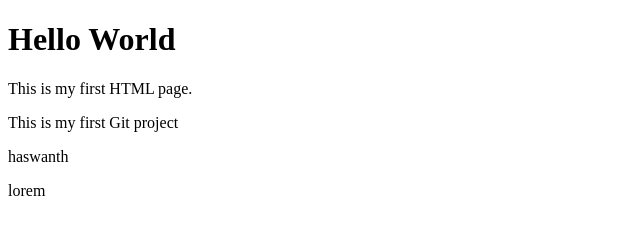
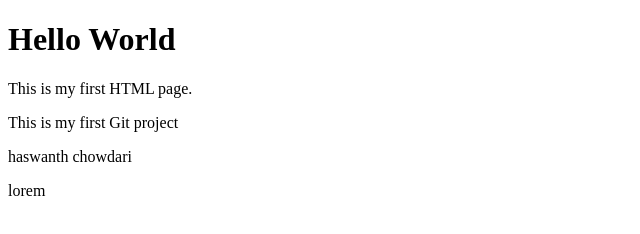
Before and after one commit to Chowdari01/practice, a plain HTML site: page index.html in a window 1280 px wide. Shown: the full height of the page, 0-640 px from the left. Drawn offline with Linux system fonts and the light colour scheme.

Commit message:
Update name in index.html to 'haswanth chowdari'

```diff
--- a/index.html
+++ b/index.html
@@ -7,7 +7,7 @@
     <h1>Hello World</h1>
     <p>This is my first HTML page.</p>
     <p> This is my first Git project </p>
-    <p>haswanth</p>
+    <p>haswanth chowdari</p>
 
     <P>lorem</P>
   </body>
```
